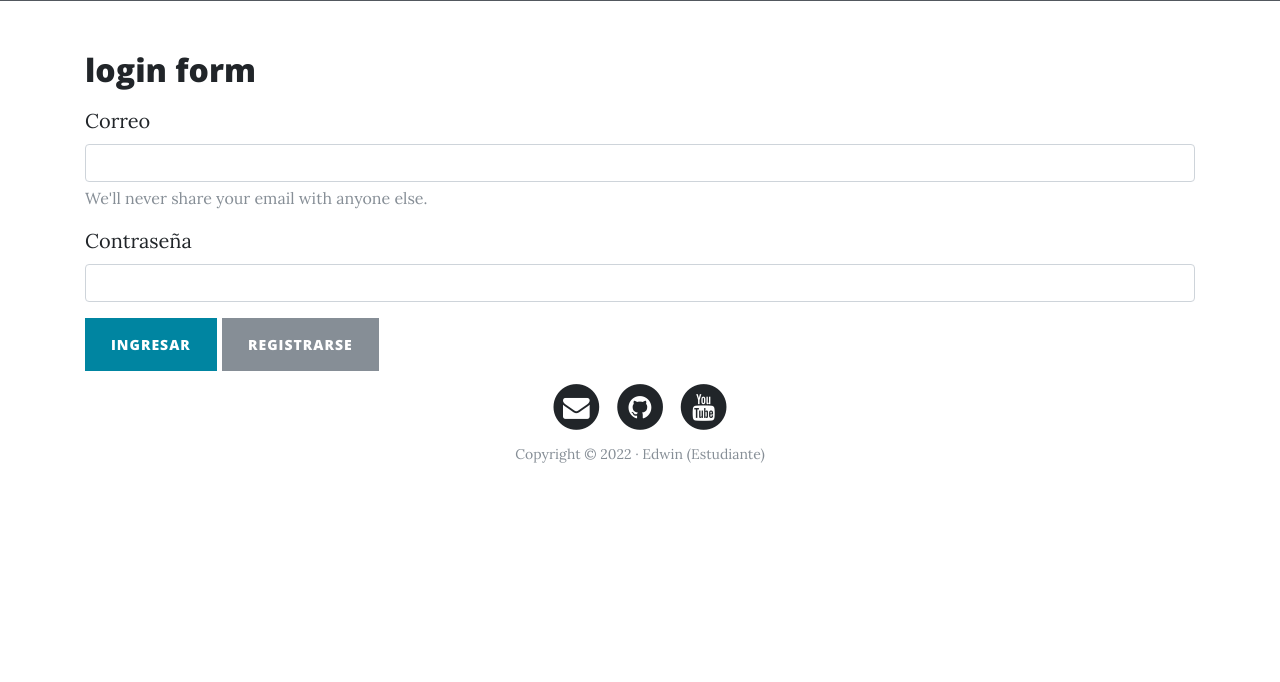
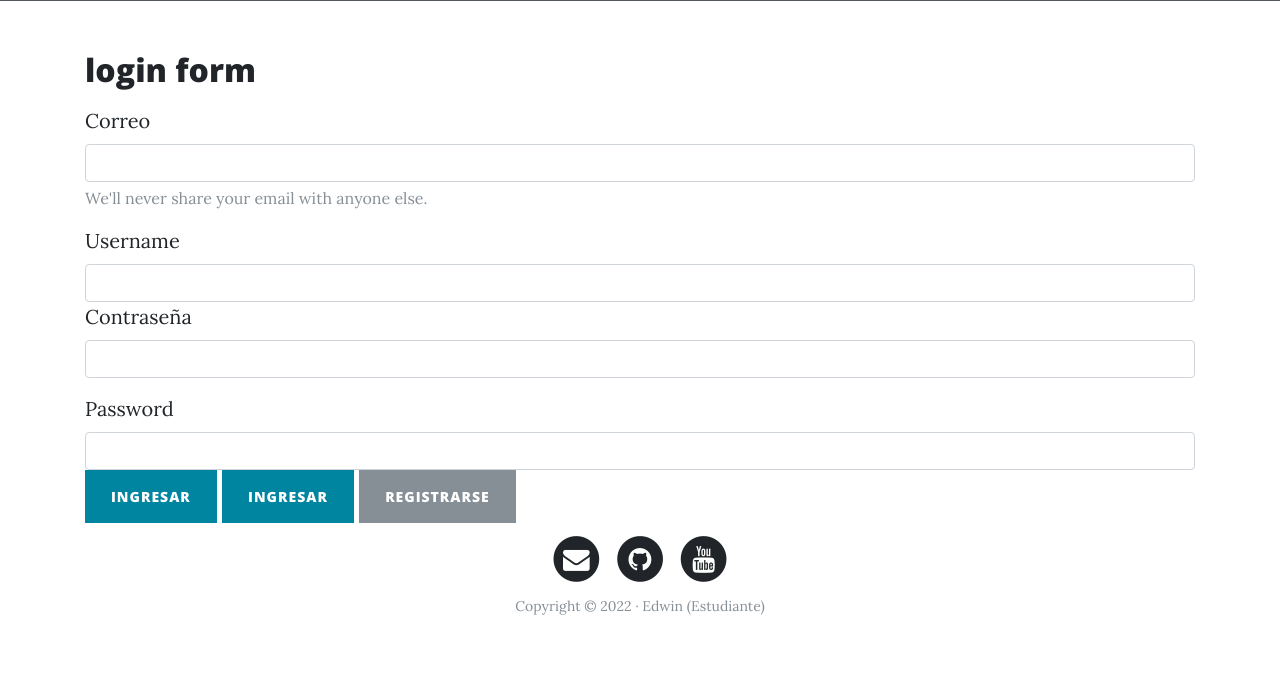
Before and after one commit to EdwiAquno/flaskweppersonal, a Flask app: template templates/auth/login.html in a window 1280 px wide. Shown: the part 531-1213 px from the top of the page. Before the commit the page ends 994 px from the top, so only its background shows below. Run offline with Flask 2, Linux system fonts and the light colour scheme; the template is opened without the code that fills it: values that come from a table or form of the project are taken from there, others are empty; some libraries are stand-ins or nearby versions.

Commit message:
inplementacion login parte 1

```diff
--- a/app.py
+++ b/app.py
@@ -1,6 +1,9 @@
 from flask import Flask, render_template, request
+from flask_wtf import FlaskForm
+from wtforms import StringField, PasswordField, SubmitField, EmailField
 
 app = Flask(__name__)
+app.config['SECRET_KEY'] = 'secret'
 
 ######## Rutas publicas
 
@@ -36,16 +39,31 @@ def portfolio():
     return render_template('public/portfolio.html', projects=projects)
 
 
+##########formularos flask_wtf############
+
+class LoginForm(FlaskForm):
+    username = StringField('Username')
+    username = EmailField('Username')
+    password = PasswordField('Password')
+    submit = SubmitField('Login')
+    submit = SubmitField('Ingresar')
+
 ##########Rutas###########
 
-@app.route('/login')
+
+
+
+@app.route('/auth/login')
 def login():
-    return render_template('auth/login.html')
+    form = LoginForm()
+    return render_template('auth/login.html', form=form)
 
 
 @app.route('/register')
 def register():
-    return render_template('auth/register.html')
+    return render_template('auth/login.html')
+    form = LoginForm()
+    return render_template('auth/login.html', form=form)
 
 @app.route('/welcome', methods=['GET', 'POST'])
 def welcome():
--- a/requeriments.txt
+++ b/requeriments.txt
@@ -1 +1,2 @@
 flask
+flask_ WTF
--- a/templates/auth/login.html
+++ b/templates/auth/login.html
@@ -11,17 +11,22 @@
 <div class="container">
     <h2>login form</h2>
     <form class="mt-3" action="{{ url_for('welcome') }}" method="post">
+      {{ form.hidden_tag() }}
         <div class="form-group">
           <label for="mail">Correo</label>
           <input type="email" class="form-control" id="mail" name="mail" aria-describedby="emailHelp">
           <small id="emailHelp" class="form-text text-muted">We'll never share your email with anyone else.</small>
         </div>
+        {{ form.username.label }}
+        {{ form.username(class="form-control") }}
         <div class="form-group">
           <label for="Password">Contraseña</label>
           <input type="password" class="form-control" name="Password" id="Password">
         </div>
-
+        {{ form.password.label }}
+        {{ form.password(class="form-control") }}
         <button type="submit" class="btn btn-primary">Ingresar</button>
+        {{ form.submit(class="btn btn-primary") }}
         <a href="{{ url_for('register') }}" class="btn btn-secondary">Registrarse</a>
       </form>
 </div>
```
